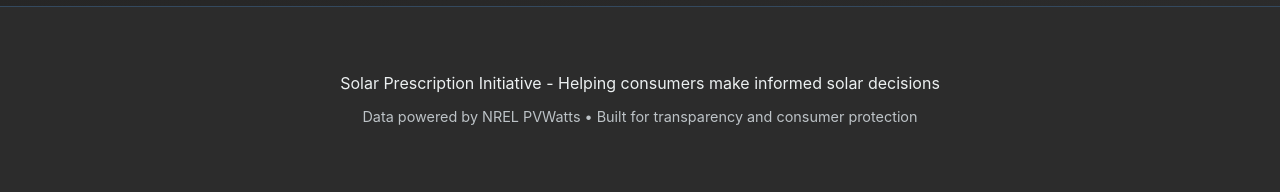
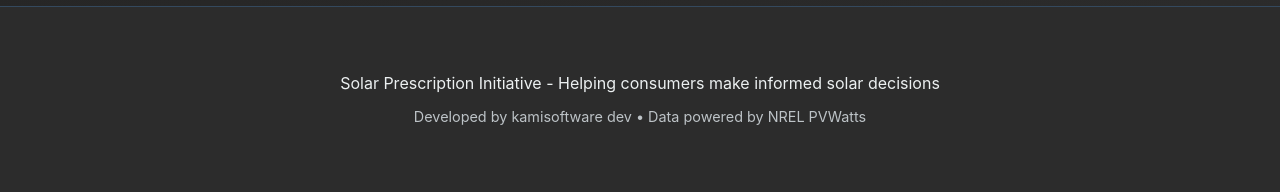
Before and after one commit to Karehmaciu/Solar-Prescription-, a Flask app: page / in a window 1280 px wide. Shown: the part 3060-3252 px from the top of the page. Run offline with Flask 3, Linux system fonts and the light colour scheme.

Commit message:
Update footer text

```diff
--- a/solar_prescription/solar_prescription/templates/index.html
+++ b/solar_prescription/solar_prescription/templates/index.html
@@ -473,8 +473,9 @@
           decisions
         </p>
         <p class="footer-note">
-          Data powered by NREL PVWatts • Built for transparency and consumer
-          protection
+          <!-- Data powered by NREL PVWatts • Built for transparency and consumer
+          protection -->
+          Developed by kamisoftware dev • Data powered by NREL PVWatts
         </p>
       </div>
     </footer>
```
